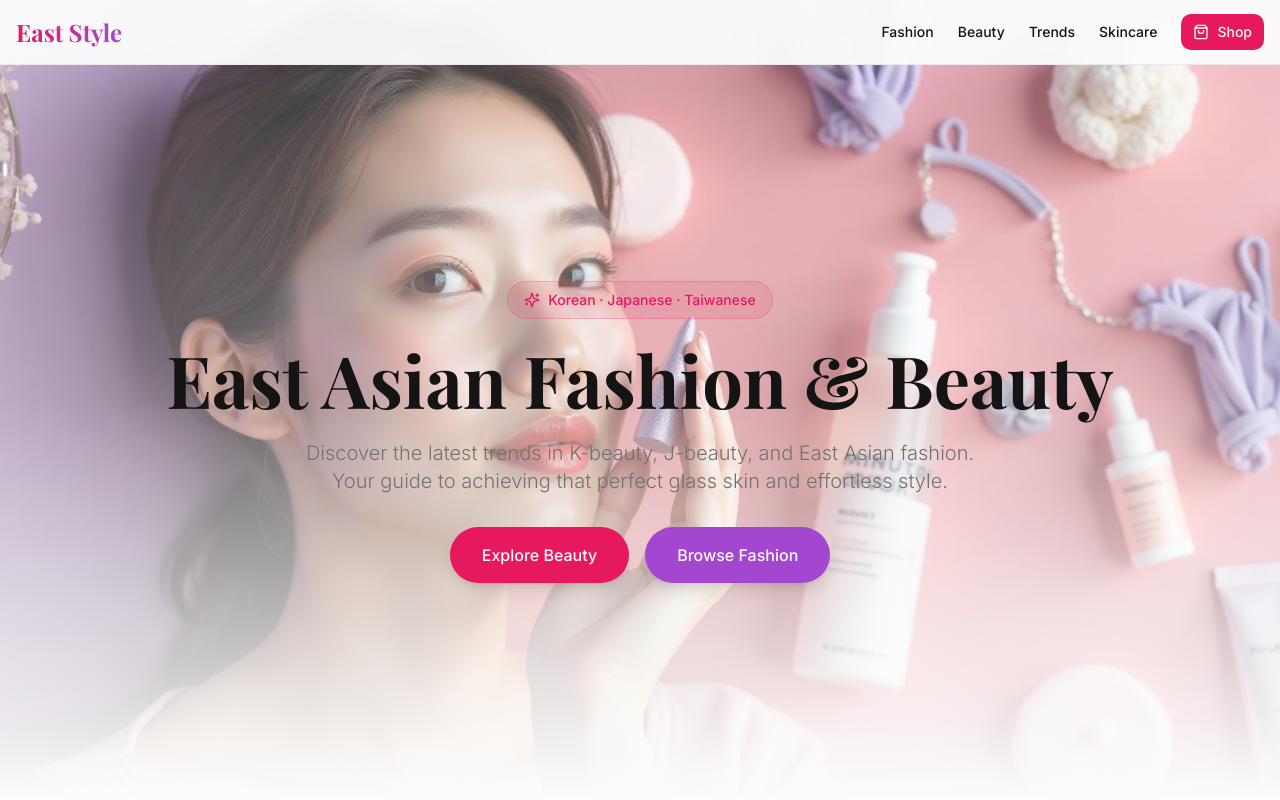
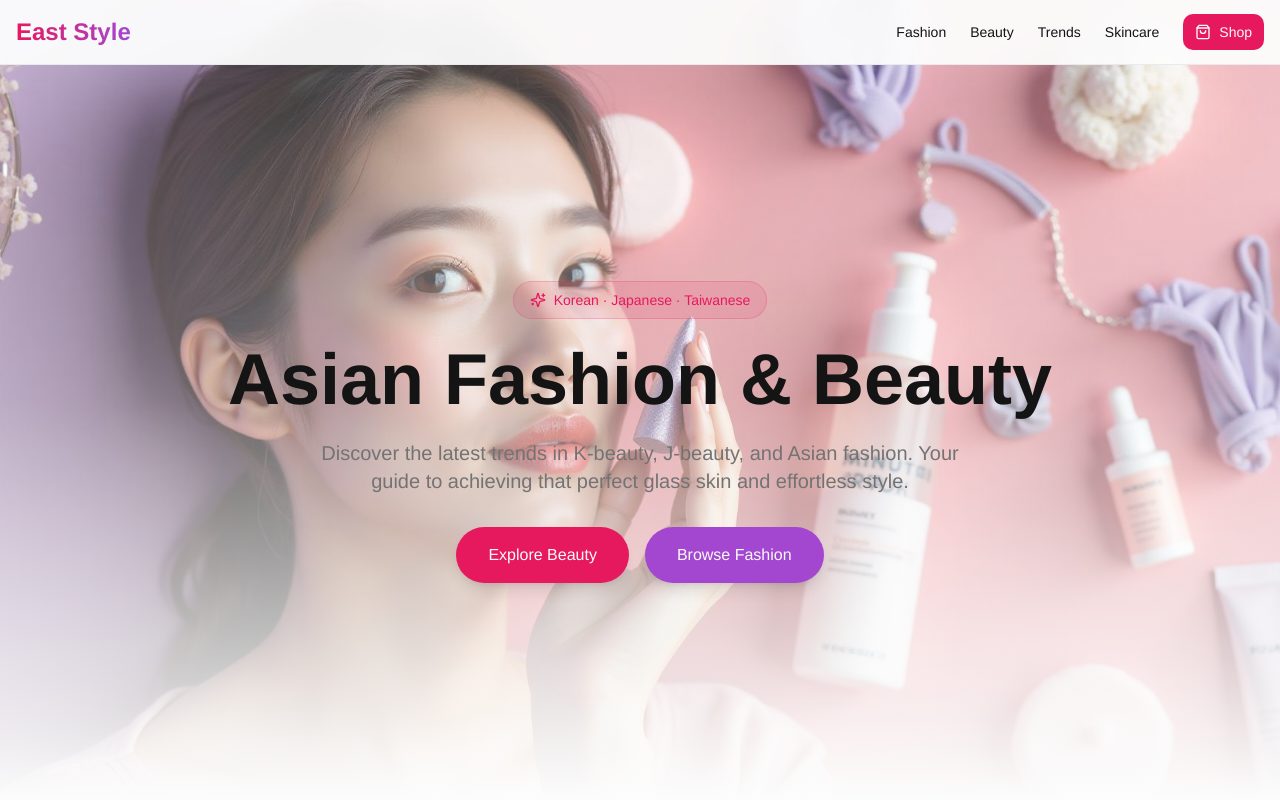
Before and after one commit to amseiko/asian-fashion, a React (Vite) app: page / in a window 1280 px wide. Shown: the top 800 px of the page. Built offline with nearby package versions, Linux system fonts and the light colour scheme; the HTML template or start-up script is replaced by a standard one.

Commit message:
Refactor: Update font and site title

```diff
--- a/index.html
+++ b/index.html
@@ -6,9 +6,6 @@
     <title>East Style | Korean, Japanese & Taiwanese Fashion & Beauty</title>
     <meta name="description" content="Your ultimate guide to Korean, Japanese, and Taiwanese fashion and beauty trends. Discover K-beauty skincare, J-beauty routines, and the latest East Asian style." />
     <meta name="author" content="East Style" />
-    <link rel="preconnect" href="https://fonts.googleapis.com">
-    <link rel="preconnect" href="https://fonts.gstatic.com" crossorigin>
-    <link href="https://fonts.googleapis.com/css2?family=Playfair+Display:wght@400;600;700&family=Inter:wght@300;400;500;600&display=swap" rel="stylesheet">
 
     <meta property="og:title" content="East Style | Korean, Japanese & Taiwanese Fashion & Beauty" />
     <meta property="og:description" content="Your ultimate guide to Korean, Japanese, and Taiwanese fashion and beauty trends." />
--- a/src/components/BeautyGuide.tsx
+++ b/src/components/BeautyGuide.tsx
@@ -38,7 +38,7 @@ const BeautyGuide = () => {
               Beauty Essentials
             </h2>
             <p className="text-lg text-muted-foreground mb-8">
-              East Asian beauty is all about healthy, glowing skin and enhancing your natural features with carefully curated products and techniques.
+              Asian beauty is all about healthy, glowing skin and enhancing your natural features with carefully curated products and techniques.
             </p>
 
             <div className="grid grid-cols-1 sm:grid-cols-2 gap-6">
--- a/src/components/Footer.tsx
+++ b/src/components/Footer.tsx
@@ -36,7 +36,7 @@ const Footer = () => {
         </div>
 
         <div className="border-t border-border pt-8 text-center text-sm text-muted-foreground">
-          <p>&copy; {currentYear} East Style. Celebrating Korean, Japanese & Taiwanese fashion and beauty.</p>
+          <p>&copy; {currentYear} East Style. Celebrating Asian fashion and beauty.</p>
         </div>
       </div>
     </footer>
--- a/src/components/Hero.tsx
+++ b/src/components/Hero.tsx
@@ -18,10 +18,10 @@ const Hero = () => {
         </div>
 
         <h1 className="font-display text-4xl md:text-6xl lg:text-7xl font-bold text-foreground mb-6 animate-fade-in">
-          East Asian Fashion & Beauty
+          Asian Fashion & Beauty
         </h1>
         <p className="text-lg md:text-xl text-muted-foreground max-w-2xl mx-auto mb-8 font-light">
-          Discover the latest trends in K-beauty, J-beauty, and East Asian fashion. Your guide to achieving that perfect glass skin and effortless style.
+          Discover the latest trends in K-beauty, J-beauty, and Asian fashion. Your guide to achieving that perfect glass skin and effortless style.
         </p>
         <div className="flex flex-col sm:flex-row gap-4 justify-center">
           <a
--- a/src/components/TrendingNow.tsx
+++ b/src/components/TrendingNow.tsx
@@ -52,7 +52,7 @@ const TrendingNow = () => {
             Trending Now
           </h2>
           <p className="text-lg text-muted-foreground max-w-2xl mx-auto">
-            Stay ahead of the curve with the latest trends sweeping across East Asia
+            Stay ahead of the curve with the latest trends sweeping across Asia
           </p>
         </div>
 
--- a/src/index.css
+++ b/src/index.css
@@ -114,11 +114,11 @@ All colors MUST be HSL.
 
   body {
     @apply bg-background text-foreground;
-    font-family: 'Inter', sans-serif;
+    font-family: Helvetica, Arial, sans-serif;
   }
 
   h1, h2, h3, h4, h5, h6 {
-    font-family: 'Playfair Display', serif;
+    font-family: Helvetica, Arial, sans-serif;
   }
 }
 
--- a/tailwind.config.ts
+++ b/tailwind.config.ts
@@ -14,8 +14,8 @@ export default {
     },
     extend: {
       fontFamily: {
-        'display': ['Playfair Display', 'serif'],
-        'sans': ['Inter', 'sans-serif'],
+        'display': ['Helvetica', 'Arial', 'sans-serif'],
+        'sans': ['Helvetica', 'Arial', 'sans-serif'],
       },
       colors: {
         border: "hsl(var(--border))",
```
